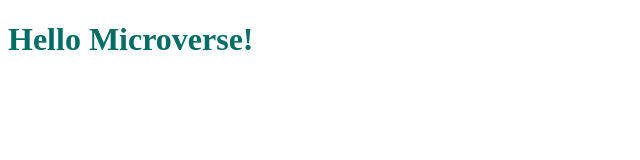
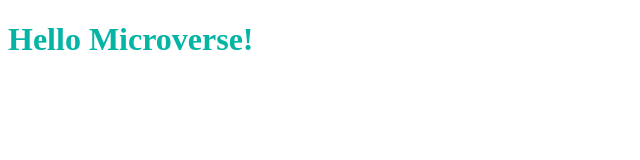
Before and after one commit to richie1988/HELLO, a website: page index.html in a window 1280 px wide. Shown: the whole page, without its empty margins (0-640 px from the left). Drawn offline with Linux system fonts and the light colour scheme.

Commit message:
fixing linters errors

```diff
--- a/style.css
+++ b/style.css
@@ -1,8 +1,3 @@
-/* stylelint-disable indentation */
-
 .hello {
-    color: rgb(2, 109, 100);
+    color: rgb(4, 180, 165);
 }
-
-
-/* end of the line */
```
